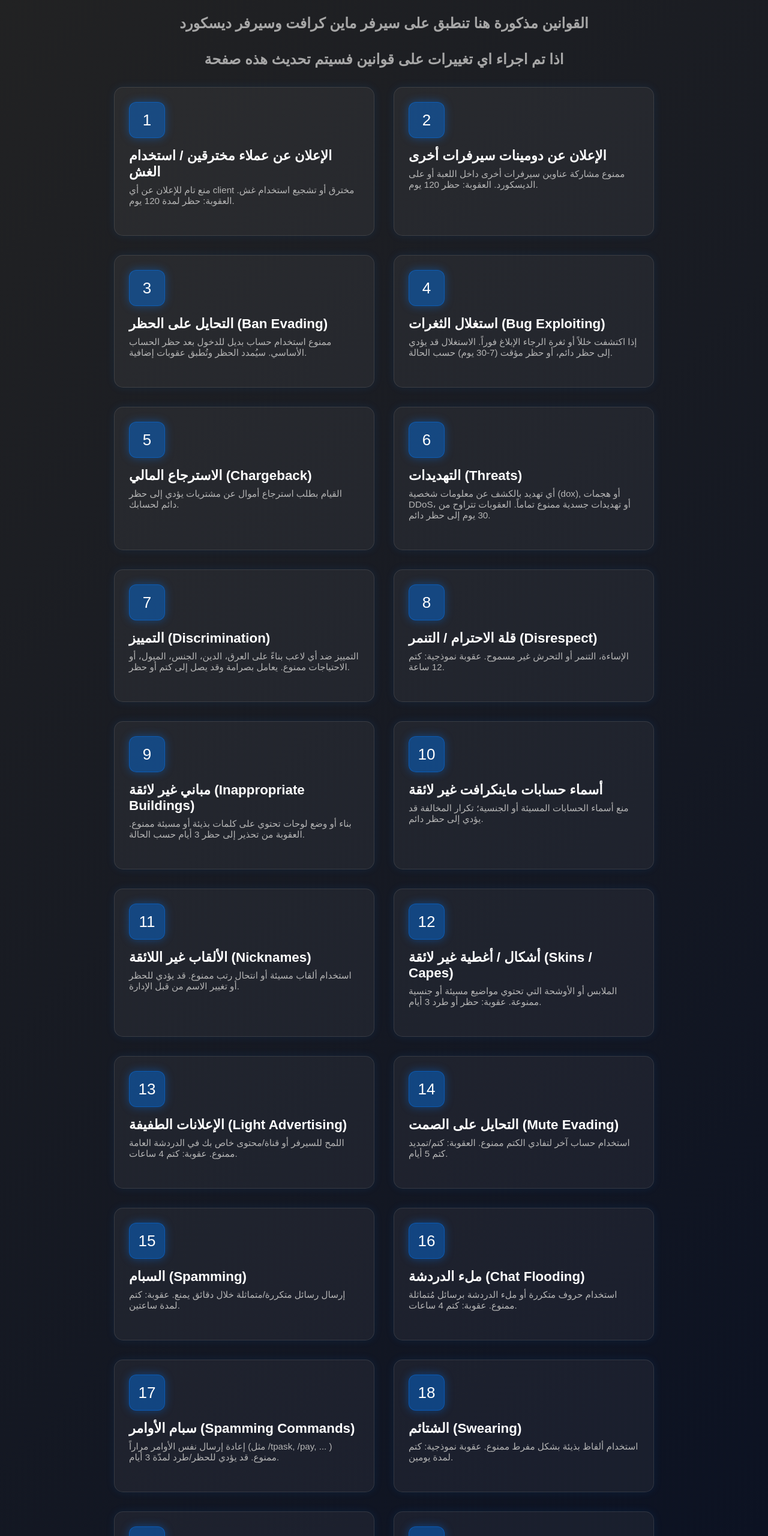
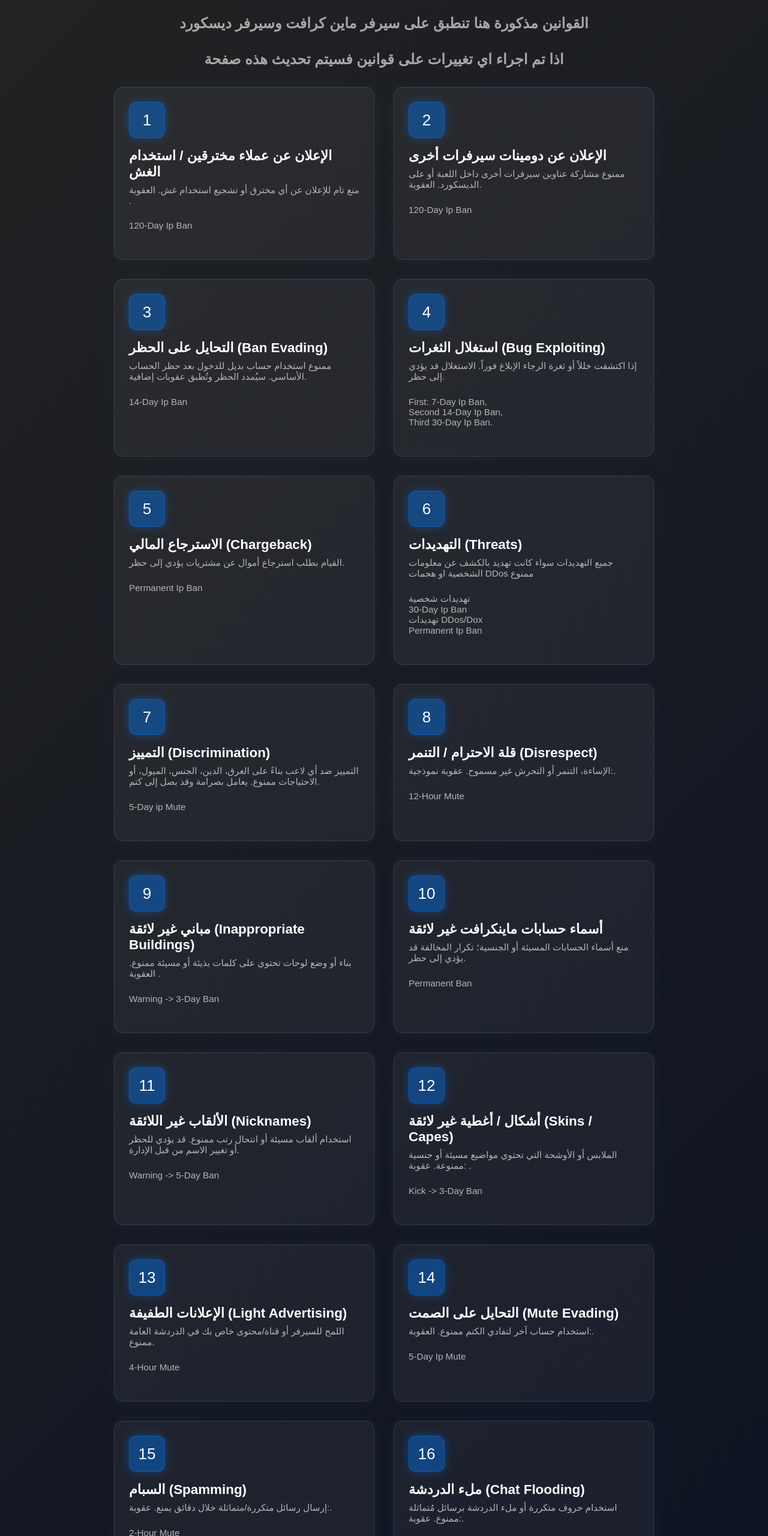
Before and after one commit to LoRsYT2/LORIUSMCApply, a website: page rules.html in a window 1280 px wide. Shown: the part 240-2800 px from the top of the page at 60% size. Drawn offline with Linux system fonts and the light colour scheme.

Commit message:
Update rules.html

```diff
--- a/rules.html
+++ b/rules.html
@@ -29,175 +29,205 @@
       <article class="card">
         <div class="card-icon">1</div>
         <h2>الإعلان عن عملاء مخترقين / استخدام الغش</h2>
-        <p>منع تام للإعلان عن أي client مخترق أو تشجيع استخدام غش. العقوبة: حظر لمدة 120 يوم.</p>
+        <p>منع تام للإعلان عن أي  مخترق أو تشجيع استخدام غش. العقوبة .</p>
+        <p class="punch">120-Day Ip Ban</p>
       </article>
 
       <article class="card">
         <div class="card-icon">2</div>
         <h2>الإعلان عن دومينات سيرفرات أخرى</h2>
-        <p>ممنوع مشاركة عناوين سيرفرات أخرى داخل اللعبة أو على الديسكورد. العقوبة: حظر 120 يوم.</p>
+        <p>ممنوع مشاركة عناوين سيرفرات أخرى داخل اللعبة أو على الديسكورد. العقوبة.</p>
+        <p class="punch">120-Day Ip Ban</p>
       </article>
 
       <article class="card">
         <div class="card-icon">3</div>
         <h2>التحايل على الحظر (Ban Evading)</h2>
         <p>ممنوع استخدام حساب بديل للدخول بعد حظر الحساب الأساسي. سيُمدد الحظر وتُطبق عقوبات إضافية.</p>
+        <p class="punch">14-Day Ip Ban</p>
       </article>
 
       <article class="card">
         <div class="card-icon">4</div>
         <h2>استغلال الثغرات (Bug Exploiting)</h2>
-        <p>إذا اكتشفت خللاً أو ثغرة الرجاء الإبلاغ فوراً. الاستغلال قد يؤدي إلى حظر دائم، أو حظر مؤقت (7-30 يوم) حسب الحالة.</p>
+        <p>إذا اكتشفت خللاً أو ثغرة الرجاء الإبلاغ فوراً. الاستغلال قد يؤدي إلى حظر.</p>
+        <p class="punch">First: 7-Day Ip Ban, <br> Second 14-Day Ip Ban, <br> Third 30-Day Ip Ban.</p>
       </article>
 
       <article class="card">
         <div class="card-icon">5</div>
         <h2>الاسترجاع المالي (Chargeback)</h2>
-        <p>القيام بطلب استرجاع أموال عن مشتريات يؤدي إلى حظر دائم لحسابك.</p>
+        <p>القيام بطلب استرجاع أموال عن مشتريات يؤدي إلى حظر.</p>
+        <p class="punch">Permanent Ip Ban</p>
       </article>
 
       <article class="card">
         <div class="card-icon">6</div>
         <h2>التهديدات (Threats)</h2>
-        <p>أي تهديد بالكشف عن معلومات شخصية (dox), أو هجمات DDoS، أو تهديدات جسدية ممنوع تماماً. العقوبات تتراوح من 30 يوم إلى حظر دائم.</p>
+        <p>جميع التهديدات سواء كانت تهديد بالكشف عن معلومات الشخصية او هجمات DDos ممنوع</p>
+        <p class="punch">تهديدات شخصية <br> 30-Day Ip Ban <br>تهديدات DDos/Dox <br> Permanent Ip Ban</p>
       </article>
 
       <article class="card">
         <div class="card-icon">7</div>
         <h2>التمييز (Discrimination)</h2>
-        <p>التمييز ضد أي لاعب بناءً على العرق، الدين، الجنس، الميول، أو الاحتياجات ممنوع. يعامل بصرامة وقد يصل إلى كتم أو حظر.</p>
+        <p>التمييز ضد أي لاعب بناءً على العرق، الدين، الجنس، الميول، أو الاحتياجات ممنوع. يعامل بصرامة وقد يصل إلى كتم.</p>
+        <p class="punch">5-Day ip Mute</p>
       </article>
 
       <article class="card">
         <div class="card-icon">8</div>
         <h2>قلة الاحترام / التنمر (Disrespect)</h2>
-        <p>الإساءة، التنمر أو التحرش غير مسموح. عقوبة نموذجية: كتم 12 ساعة.</p>
+        <p>الإساءة، التنمر أو التحرش غير مسموح. عقوبة نموذجية:.</p>
+        <p class="punch">12-Hour Mute</p>
       </article>
 
       <article class="card">
         <div class="card-icon">9</div>
         <h2>مباني غير لائقة (Inappropriate Buildings)</h2>
-        <p>بناء أو وضع لوحات تحتوي على كلمات بذيئة أو مسيئة ممنوع. العقوبة من تحذير إلى حظر 3 أيام حسب الحالة.</p>
+        <p>بناء أو وضع لوحات تحتوي على كلمات بذيئة أو مسيئة ممنوع. العقوبة .</p>
+        <p class="punch">Warning -> 3-Day Ban</p>
       </article>
 
       <article class="card">
         <div class="card-icon">10</div>
         <h2>أسماء حسابات ماينكرافت غير لائقة</h2>
-        <p>منع أسماء الحسابات المسيئة أو الجنسية؛ تكرار المخالفة قد يؤدي إلى حظر دائم.</p>
+        <p>منع أسماء الحسابات المسيئة أو الجنسية؛ تكرار المخالفة قد يؤدي إلى حظر.</p>
+        <p class="punch">Permanent Ban</p>
       </article>
 
       <article class="card">
         <div class="card-icon">11</div>
         <h2>الألقاب غير اللائقة (Nicknames)</h2>
         <p>استخدام ألقاب مسيئة أو انتحال رتب ممنوع. قد يؤدي للحظر أو تغيير الاسم من قبل الإدارة.</p>
+        <p class="punch">Warning -> 5-Day Ban</p>
       </article>
 
       <article class="card">
         <div class="card-icon">12</div>
         <h2>أشكال / أغطية غير لائقة (Skins / Capes)</h2>
-        <p>الملابس أو الأوشحة التي تحتوي مواضيع مسيئة أو جنسية ممنوعة. عقوبة: حظر أو طرد 3 أيام.</p>
+        <p>الملابس أو الأوشحة التي تحتوي مواضيع مسيئة أو جنسية ممنوعة. عقوبة: .</p>
+        <p class="punch">Kick -> 3-Day Ban</p>
       </article>
 
       <article class="card">
         <div class="card-icon">13</div>
         <h2>الإعلانات الطفيفة (Light Advertising)</h2>
-        <p>اللمح للسيرفر أو قناة/محتوى خاص بك في الدردشة العامة ممنوع. عقوبة: كتم 4 ساعات.</p>
+        <p>اللمح للسيرفر أو قناة/محتوى خاص بك في الدردشة العامة ممنوع.</p>
+        <p class="punch">4-Hour Mute</p>
       </article>
 
       <article class="card">
         <div class="card-icon">14</div>
         <h2>التحايل على الصمت (Mute Evading)</h2>
-        <p>استخدام حساب آخر لتفادي الكتم ممنوع. العقوبة: كتم/تمديد كتم 5 أيام.</p>
+        <p>استخدام حساب آخر لتفادي الكتم ممنوع. العقوبة:.</p>
+        <p class="punch">5-Day Ip Mute</p>
       </article>
 
       <article class="card">
         <div class="card-icon">15</div>
         <h2>السبام (Spamming)</h2>
-        <p>إرسال رسائل متكررة/متماثلة خلال دقائق يمنع. عقوبة: كتم لمدة ساعتين.</p>
+        <p>إرسال رسائل متكررة/متماثلة خلال دقائق يمنع. عقوبة:.</p>
+        <p class="punch">2-Hour Mute</p>
       </article>
 
       <article class="card">
         <div class="card-icon">16</div>
         <h2>ملء الدردشة (Chat Flooding)</h2>
-        <p>استخدام حروف متكررة أو ملء الدردشة برسائل مُتماثلة ممنوع. عقوبة: كتم 4 ساعات.</p>
+        <p>استخدام حروف متكررة أو ملء الدردشة برسائل مُتماثلة ممنوع. عقوبة:.</p>
+        <p class="punch">Warning -> 1-Hour Mute</p>
       </article>
 
       <article class="card">
         <div class="card-icon">17</div>
         <h2>سبام الأوامر (Spamming Commands)</h2>
-        <p>إعادة إرسال نفس الأوامر مراراً (مثل /tpask, /pay, ... ) ممنوع. قد يؤدي للحظر/طرد لمدّة 3 أيام.</p>
+        <p>إعادة إرسال نفس الأوامر مراراً (مثل /tpask, /pay, ... ) ممنوع. قد يؤدي  .</p>
+        <p class="punch">Kick -> 3-Day Ban</p>
       </article>
 
       <article class="card">
         <div class="card-icon">18</div>
         <h2>الشتائم (Swearing)</h2>
-        <p>استخدام ألفاظ بذيئة بشكل مفرط ممنوع. عقوبة نموذجية: كتم لمدة يومين.</p>
+        <p>استخدام ألفاظ بذيئة بشكل مفرط ممنوع. عقوبة نموذجية: .</p>
+        <p class="punch">2-Day Mute</p>
       </article>
 
       <article class="card">
         <div class="card-icon">19</div>
         <h2>روابط غير لائقة (Inappropriate Links)</h2>
-        <p>مشاركة روابط لمحتوى للبالغين أو مواد مسيئة ممنوع. عقوبة: كتم 5 أيام أو أكثر.</p>
+        <p>مشاركة روابط لمحتوى للبالغين أو مواد مسيئة ممنوع. عقوبة:.</p>
+        <p class="punch">5-Day Ip Mute</p>
       </article>
 
       <article class="card">
         <div class="card-icon">20</div>
         <h2>الغش / تعديلات محظورة (Cheating / Blacklisted Modifications)</h2>
-        <p>استخدام أدوات تمنح أفضلية غير عادلة (AutoClickers, Macros, ...). عقوبة: حظر 30 يوم.</p>
+        <p>استخدام أدوات تمنح أفضلية غير عادلة (AutoClickers, Macros, ...)عقوبة.</p>
+        <p class="punch">30-Day Ip Ban</p>
       </article>
 
       <article class="card">
         <div class="card-icon">21</div>
         <h2>العنصرية (Racism)</h2>
         <p>أي تصرف عنصري يؤدي إلى عقوبات صارمة قد تصل إلى حظر دائم.</p>
+        <p class="punch">First: 60-Day Ip Ban, <br> Second 90-Day Ip Ban, <br> Third Permanent Ip Ban.</p>
       </article>
 
       <article class="card">
         <div class="card-icon">22</div>
         <h2>روابط خبيثة (Malicious Links)</h2>
         <p>روابط تهدف لسرقة الحسابات أو تحميل برمجيات ضارة ممنوعة وتؤدي لحظر فوري.</p>
+        <p class="punch">Permanent Ip Ban</p>
       </article>
 
       <article class="card">
         <div class="card-icon">23</div>
         <h2>الاحتيال (Scamming)</h2>
-        <p>أي محاولة للاحتيال على لاعبين آخرين—بيع/سرقة أشياء مقابل وعود زائفة—ممنوع. العقوبة: حظر دائم أو عقوبات أخرى.</p>
+        <p>أي محاولة للاحتيال على لاعبين آخرين—بيع/سرقة أشياء مقابل وعود زائفة—ممنوع. العقوبة: .</p>
+        <p class="punch">First: 7-Day Ip Ban, <br> Second 30-Day Ip Ban, <br> Third Permanent Ip Ban.</p>
       </article>
 
       <article class="card">
         <div class="card-icon">24</div>
         <h2>التداول الحقيقي أو بيع الحسابات (IRL Trading)</h2>
-        <p>بيع الحسابات، أو العناصر مقابل أموال حقيقية ممنوع تماماً. عقوبة: حظر دائم.</p>
+        <p>بيع الحسابات، أو العناصر مقابل أموال حقيقية ممنوع تماماً. عقوبة:.</p>
+        <p class="punch">Permanent Ip Ban</p>
       </article>
 
       <article class="card">
         <div class="card-icon">25</div>
         <h2>تشجيع كسر القوانين (Encouraging rule breaking)</h2>
-        <p>تشجيع الآخرين على خرق القواعد ممنوع، ويؤدي لعقوبة قد تصل للحظر.</p>
+        <p>تشجيع الآخرين على خرق القواعد ممنوع، ويؤدي لعقوبة قد تصل .</p>
+        <p class="punch">Warning -> 7-Day Ip Ban</p>
+
       </article>
 
       <article class="card">
         <div class="card-icon">26</div>
         <h2>تحسين الإحصاءات بالتلاعب (Stats Boosting)</h2>
-        <p>استخدام حسابات بديلة لرفع الإحصائيات أو المكافآت ممنوع. عقوبة: حظر 14 يوم.</p>
+        <p>استخدام حسابات بديلة لرفع الإحصائيات أو المكافآت ممنوع. عقوبة: .</p>
+        <p class="punch">14-Day Ip Ban</p>
       </article>
 
       <article class="card">
         <div class="card-icon">27</div>
         <h2>انتحال طاقم الإدارة (Staff Impersonation)</h2>
-        <p>انتحال اسم أو رتبة الإدارة ممنوع وقادر على إحداث حظر أو حظر دائم حسب الحالة.</p>
+        <p>انتحال اسم أو رتبة الإدارة ممنوع .</p>
+        <p class="punch">3-Day Ban <br> Permanent Ban</p>
       </article>
 
       <article class="card">
         <div class="card-icon">28</div>
         <h2>تزوير الأدلة (Falsifying Evidence)</h2>
-        <p>تعديل لقطات شاشة أو إنشاء معاملات مزيفة لتزوير حقائق ممنوع. عقوبة: حظر 7 أيام.</p>
+        <p>تعديل لقطات شاشة أو إنشاء معاملات مزيفة لتزوير حقائق ممنوع. عقوبة:.</p>
+        <p class="punch">7-Day Ip Ban</p>
       </article>
 
       <article class="card">
         <div class="card-icon">29</div>
         <h2>الـAFK في غرف التداول (AFKing in Trade Rooms)</h2>
-        <p>الجلوس دون نشاط في غرف التجارة بقصد حجز مكان ممنوع—قد يؤدي للطرد وحظر ساعة.</p>
+        <p>الجلوس دون نشاط في غرف التجارة بقصد حجز مكان ممنوع — قد يؤدي .</p>
+        <p class="punch">Kick -> 1-Hour Ban</p>
       </article>
     </section>
 
```
